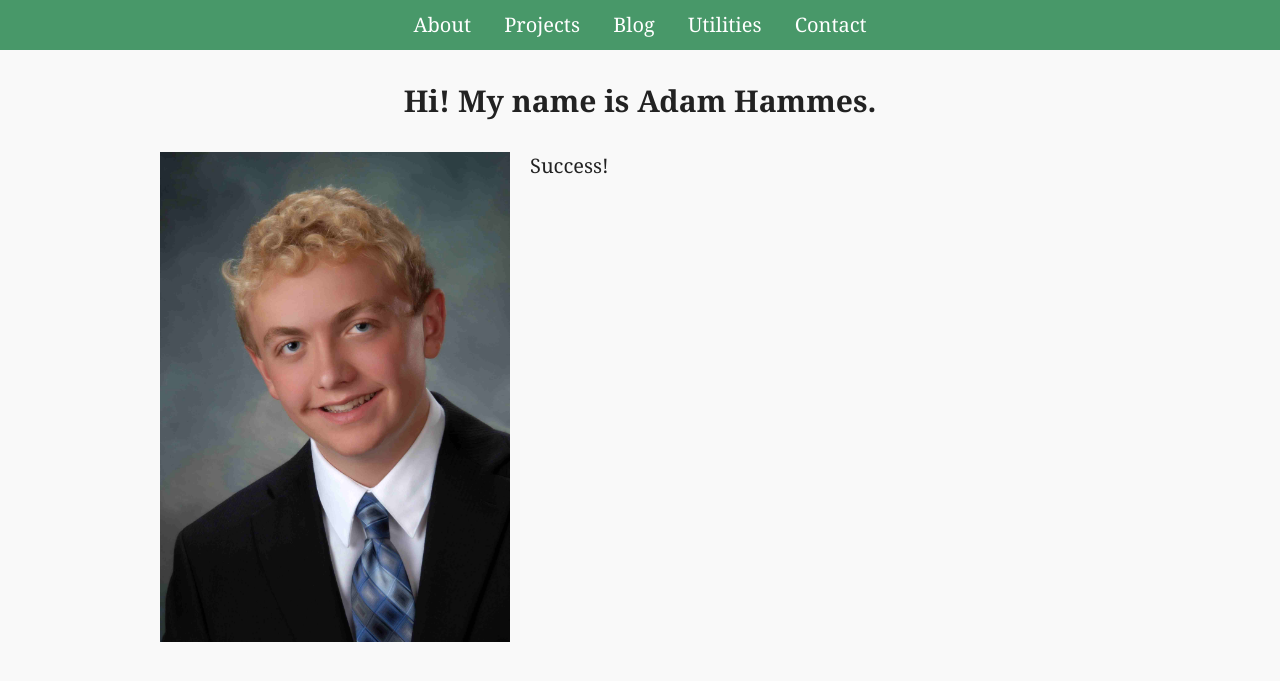
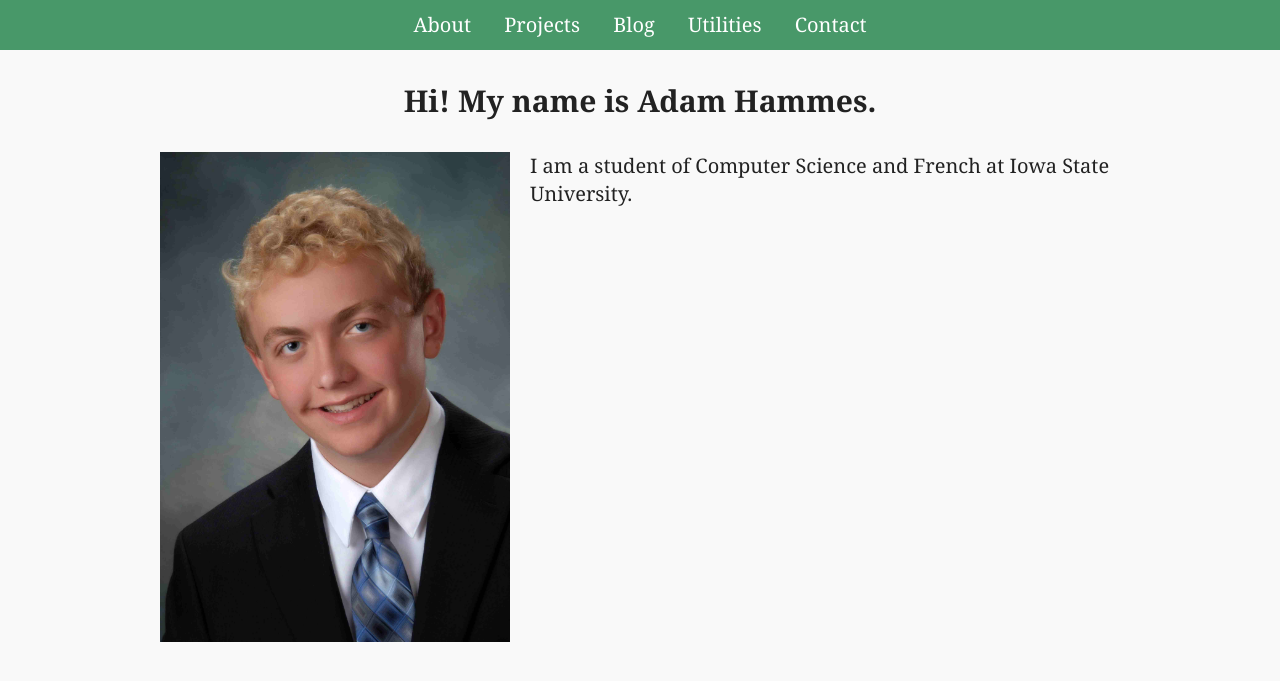
Before and after one commit to adamhammes/old-site, a Jekyll site: the page built from site/index.html, in a window 1280 px wide. Shown: the top 681 px of the page. Built offline with Jekyll 4.4.1, drawn with Linux system fonts in a browser that asks for light colours.

Commit message:
Revert "Testing automatic deployment"
Done with testing

```diff
--- a/site/index.html
+++ b/site/index.html
@@ -5,6 +5,6 @@ layout: default
 <div id="personal-description">
     <img id="homepic" src="/assets/images/SeniorPicture.jpeg" />
     <p>
-    Success!
+        I am a student of Computer Science and French at Iowa State University.
     </p>
 </div>
```
